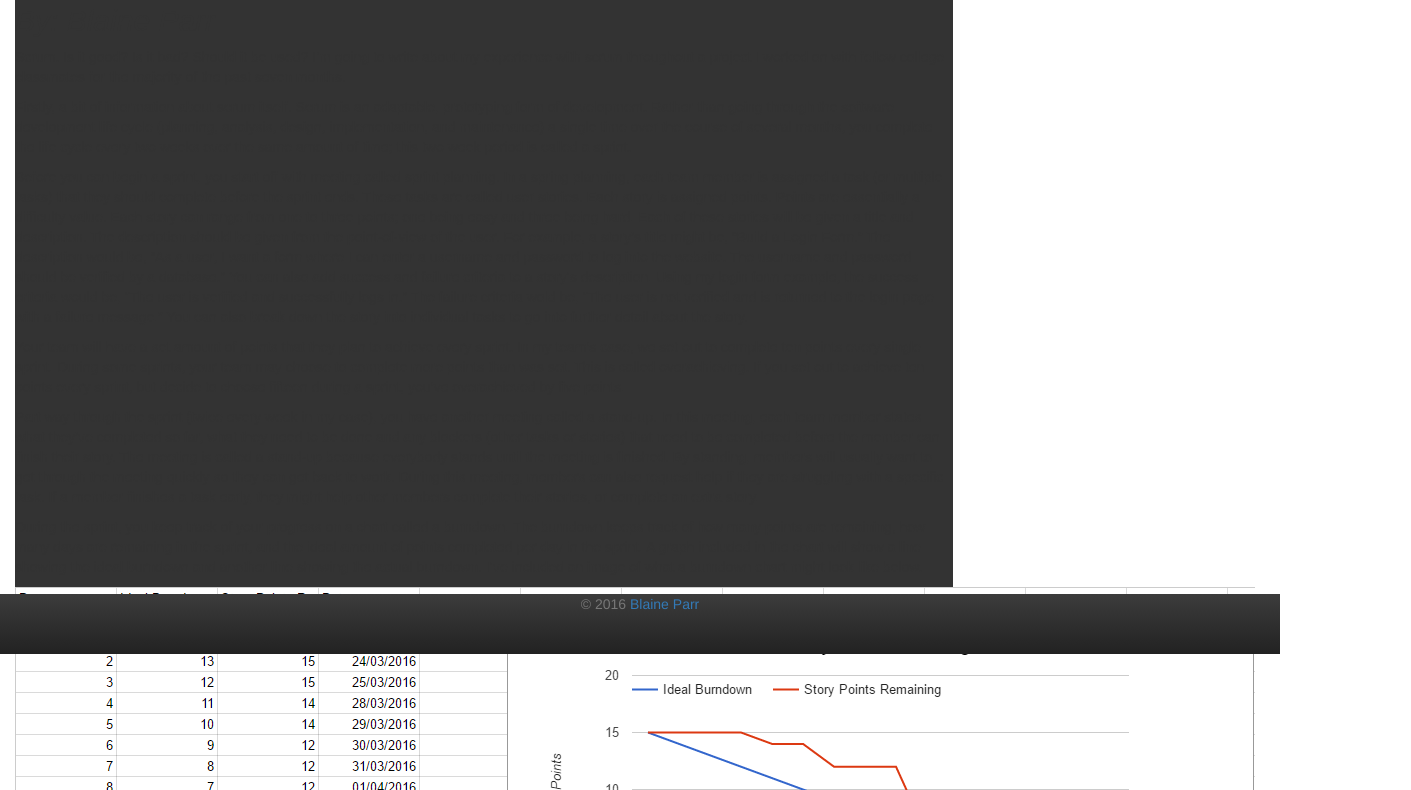
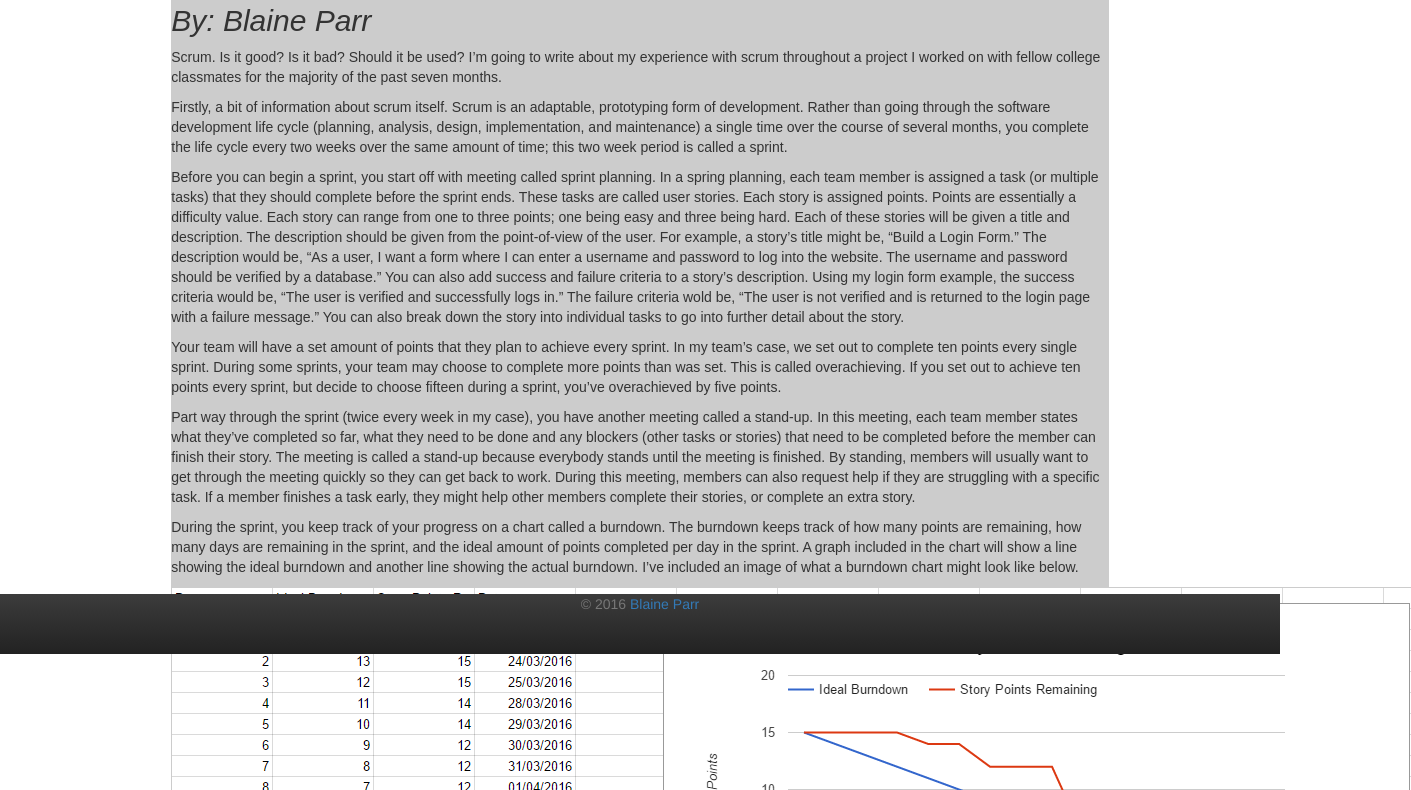
Before and after one commit to BlaineParr/BlaineParr.github.io, a plain HTML site: page blog/index.html in a window 1280 px wide. Shown: the part 146-936 px from the top of the page, 1411 px wide, since content can reach past the window. Drawn offline with Linux system fonts and the light colour scheme.

Commit message:
Css fixes

```diff
--- a/css/styles.css
+++ b/css/styles.css
@@ -27,8 +27,9 @@ body {
 }
 
 .blog {
-	background-color: #333;
+	background-color: #CCC;
 	font-family: Arial, "Helvetica Neue", Helvetica, sans-serif;
+	margin: 0 auto;
 	text-align: left;
     width: 75%;
 }
```
